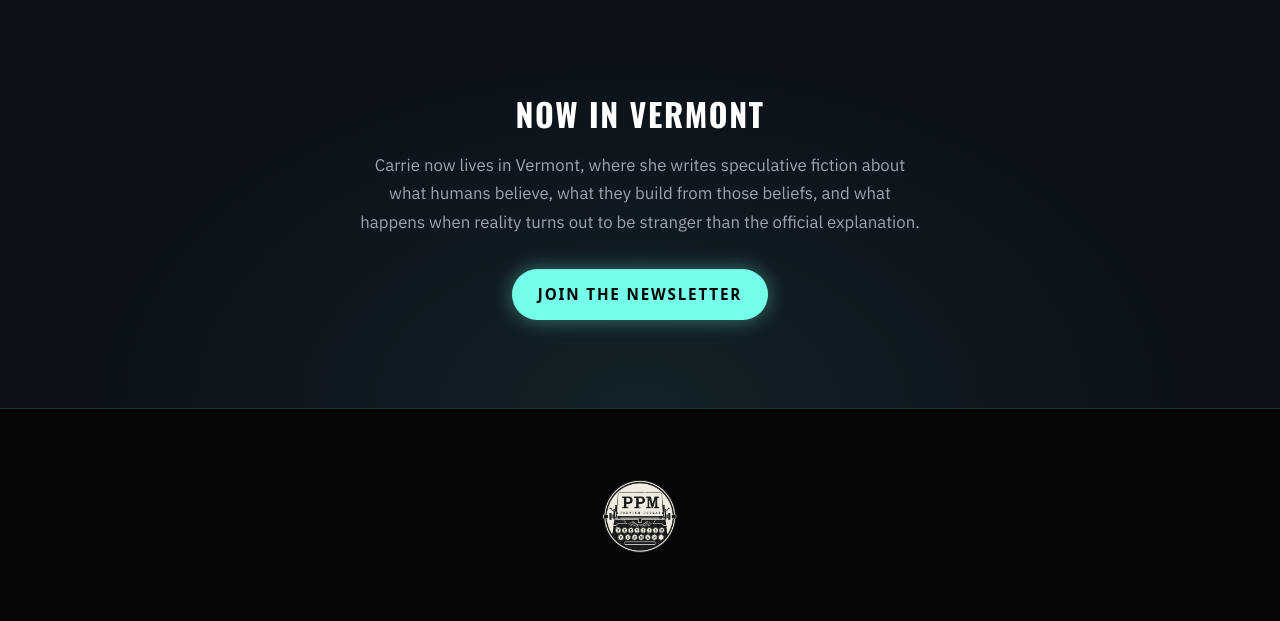
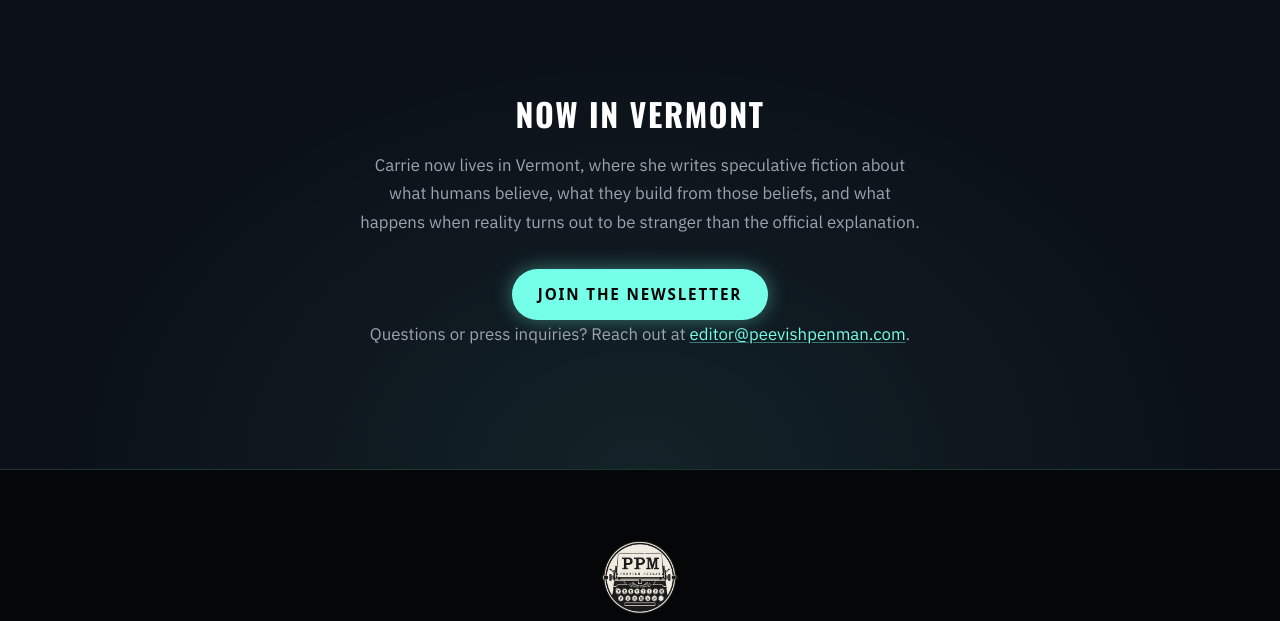
Before and after one commit to bzuley/peevishpenman, a PHP site: page /pages/about.php in a window 1280 px wide. Shown: the part 2913-3534 px from the top of the page. Run offline with PHP 8.4, Linux system fonts and the light colour scheme.

Commit message:
Add editor contact email to About page
Adds editor@peevishpenman.com beneath the closing newsletter CTA for
readers with questions or press inquiries.

```diff
--- a/pages/about.php
+++ b/pages/about.php
@@ -255,6 +255,18 @@
       margin: 0 auto 2rem;
       line-height: 1.7;
     }
+
+    .ab-cta-sub a {
+      color: var(--ppm-hermes);
+      text-decoration: underline;
+      text-decoration-color: rgba(117, 255, 232, 0.4);
+      text-underline-offset: 2px;
+      transition: text-decoration-color var(--ppm-transition-fast);
+    }
+
+    .ab-cta-sub a:hover {
+      text-decoration-color: var(--ppm-hermes);
+    }
   </style>
 
   <?php include $_SERVER['DOCUMENT_ROOT'].'/partials/analytics.php'; ?>
@@ -381,6 +393,10 @@
       explanation.
     </p>
     <a class="ppm-button" href="/pages/newsletter.php">Join the Newsletter</a>
+    <p class="ab-cta-sub">
+      Questions or press inquiries? Reach out at
+      <a href="mailto:editor@peevishpenman.com">editor@peevishpenman.com</a>.
+    </p>
   </section>
 
 </main>
```
